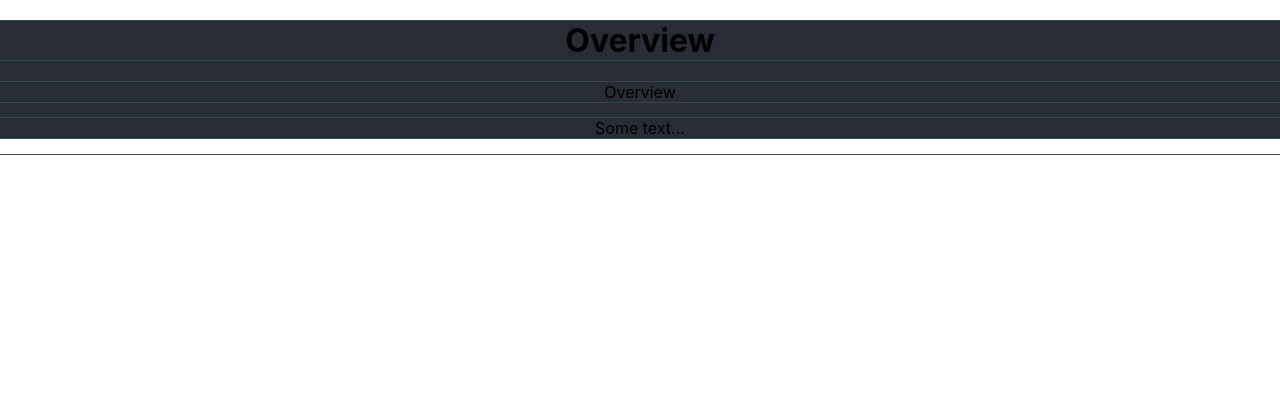
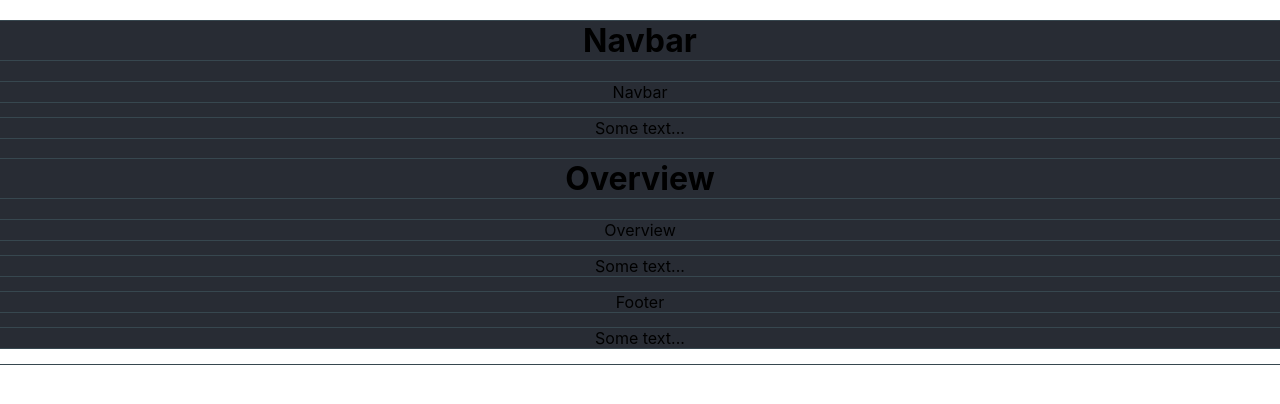
Before and after one commit to 4-en/aikoweb, a React (Create React App) app in the folder react/: page /test in a window 1280 px wide. Shown: the top 404 px of the page. Built offline with nearby package versions, Linux system fonts and the light colour scheme; the HTML template or start-up script is replaced by a standard one.

Commit message:
added base component

```diff
--- /dev/null
+++ b/react/src/components/Base.js
@@ -0,0 +1,23 @@
+import React from 'react';
+import { BrowserRouter as Router, Routes, Route, Link } from "react-router-dom";
+import { atom, useAtom } from 'jotai'
+
+import Navbar from './Navbar';
+import Footer from './Footer';
+
+// this component contains the navigation bar, the search bar, a footer and the child components
+
+function Base(props) {
+    return (
+        <div className="base-container">
+            <Navbar />
+            <div className="base-body">
+                {/* child components */}
+                {props.children}
+            </div>
+            <Footer />
+        </div>
+    )
+};
+
+export default Base;
--- /dev/null
+++ b/react/src/components/Footer.js
@@ -0,0 +1,16 @@
+import React from "react";
+import { BrowserRouter as Router, Routes, Route, Link } from "react-router-dom";
+import { atom, useAtom } from "jotai";
+
+function Footer() {
+  return (
+    <div className="footer-container">
+      <div className="footer-body">
+        <p>Footer</p>
+        <p>Some text...</p>
+      </div>
+    </div>
+  );
+};
+
+export default Footer;
--- a/react/src/components/Overview.js
+++ b/react/src/components/Overview.js
@@ -1,11 +1,14 @@
 import React from 'react';
 import { BrowserRouter as Router, Routes, Route, Link } from "react-router-dom";
+import { atom, useAtom } from 'jotai'
+import Base from './Base';
 
 // the main page to display personal feed if logged in
 // or some predefined feed if not logged in
 
 function Overview() {
     return (
+        <Base>
             <div className="overview-container">
                 <div className="overview-header">
                     <h1>Overview</h1>
@@ -15,6 +18,7 @@ function Overview() {
                     <p>Some text...</p>
                 </div>
             </div>
+        </Base>
     )
 };
 
```
Lines whose indentation alone changed are shown as unchanged.
